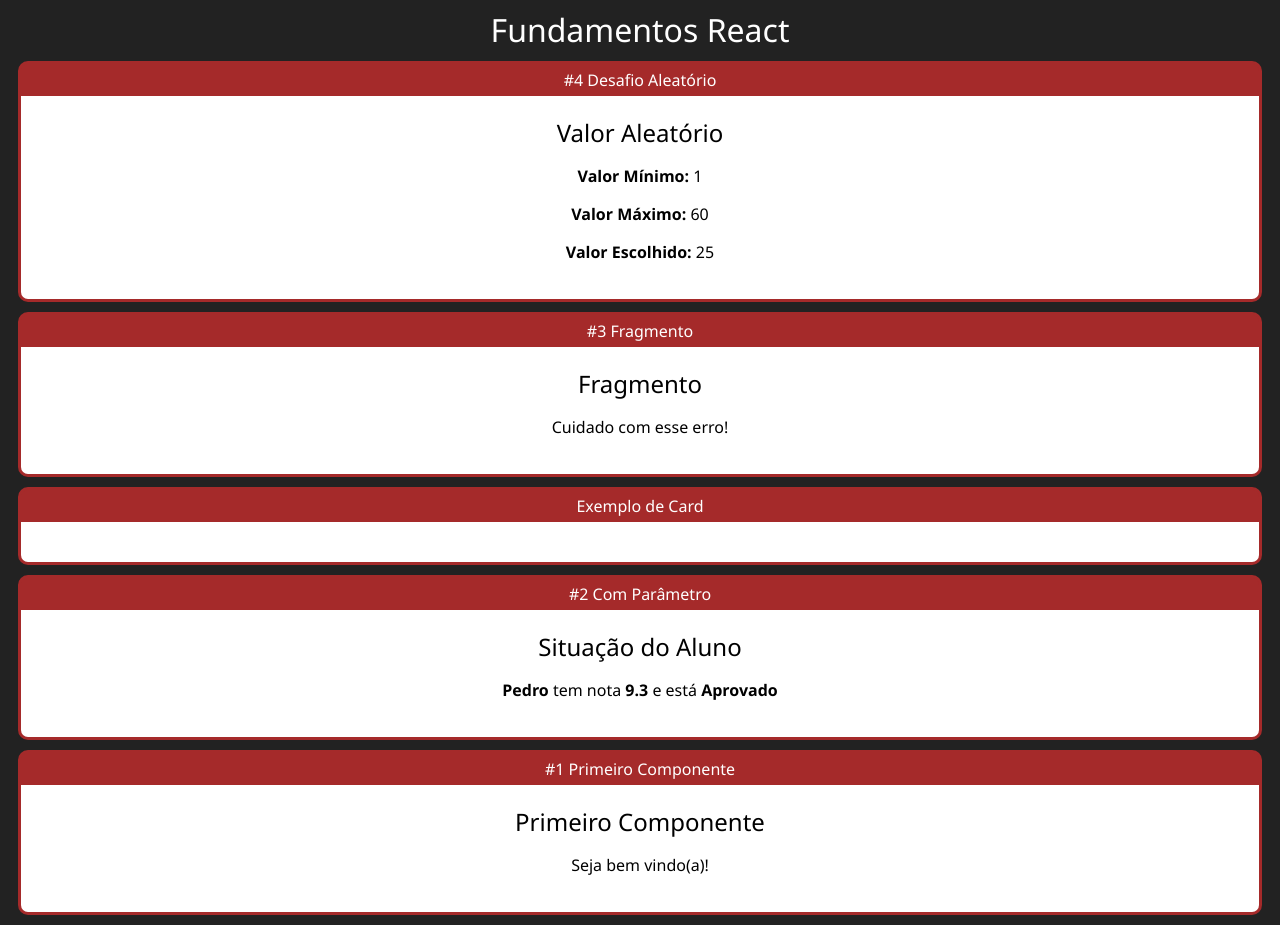
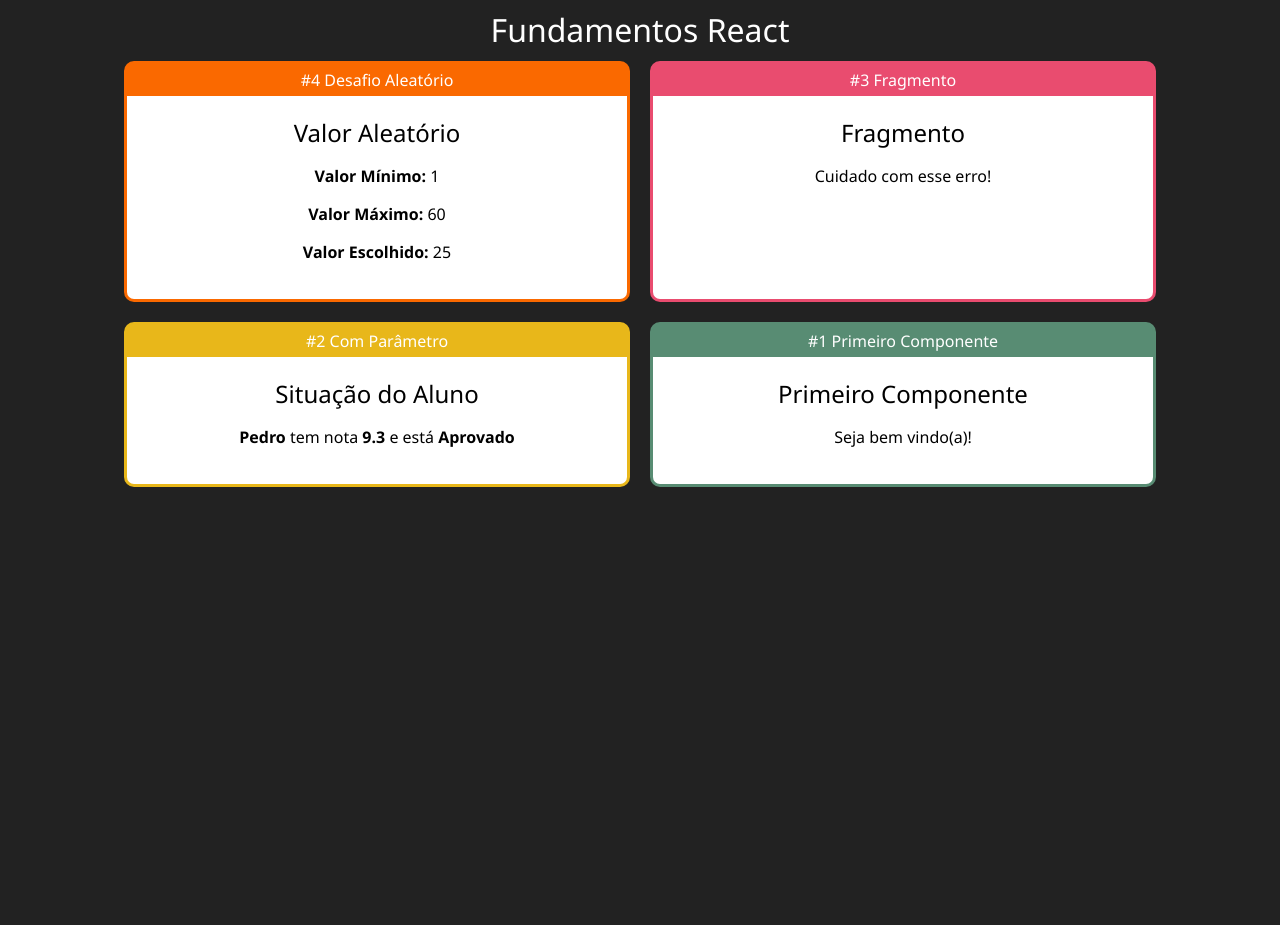
Before and after one commit to pedro-lopes-flooxai/Fundamentos-React, a React (Create React App) app: page / in a window 1280 px wide. After the commit the page ends 800 px from the top, so only its background shows below. Built offline with nearby package versions, Linux system fonts and the light colour scheme.

Commit message:
add: color

```diff
--- /dev/null
+++ b/src/App.css
@@ -0,0 +1,5 @@
+.App .Cards {
+    display: flex;
+    justify-content: center;
+    flex-wrap: wrap ;
+}
--- a/src/App.jsx
+++ b/src/App.jsx
@@ -1,3 +1,4 @@
+import './App.css'
 import React from 'react';
 
 import Aleatorio from './components/basicos/Aleatorio';
@@ -7,19 +8,20 @@
 import Card from './components/layout/Card';
 
 export default () =>
-    <div id="app">
+    <div className="App">
         <h1>Fundamentos React</h1>
-        <Card titulo=" #4 Desafio Aleatório">
+
+        <div className="Cards">
+
+        <Card titulo=" #4 Desafio Aleatório" color="#FA6900">
             <Aleatorio min={1} max={60} />
         </Card>
 
-        <Card titulo=" #3 Fragmento">
-            <Fragmento/>
+        <Card titulo=" #3 Fragmento" color="#E94C6F">
+            <Fragmento />
         </Card>
-        <Card titulo="Exemplo de Card"></Card>
 
-
-        <Card titulo=" #2 Com Parâmetro">
+        <Card titulo=" #2 Com Parâmetro" color="#E8B71A">
             <ComParametro
                 titulo="Situação do Aluno"
                 aluno="Pedro"
@@ -27,8 +29,10 @@
             />
         </Card>
 
-        <Card titulo=" #1 Primeiro Componente">
+        <Card titulo=" #1 Primeiro Componente" color="#588C73">
             <Primeiro></Primeiro>
         </Card>
 
+        </div>
+
     </div>
--- a/src/components/layout/Card.css
+++ b/src/components/layout/Card.css
@@ -1,9 +1,14 @@
 .Card {
-    background-color: brown;
-    border: 3px solid brown;
+
+    border: 3px solid;
     border-radius: 10px;
     overflow: hidden;
     margin: 10px;
+
+    display: flex;
+    flex-direction: column;
+    min-width: 500px;
+    max-width: 500px;
 }
 
 .Card .Title {
@@ -13,6 +18,7 @@
 }
 
 .Card .Content {
+    flex-grow: 1;
     background-color: rgb(255, 255, 255);
     color: #000;
     padding: 20px;
--- a/src/components/layout/Card.jsx
+++ b/src/components/layout/Card.jsx
@@ -2,8 +2,20 @@
 import React from "react";
 
 export default (props) => {
+
+    const cardStyle = {
+
+        backgroundColor: props.color || '#F00',
+        borderColor: props.color || '#F00',
+
+    }
+
     return (
-        <div className="Card">
+        <div className="Card" style={{
+            backgroundColor: props.color || '#F00',
+            borderColor: props.color || '#00',
+
+        }}>
             <div className="Title">{props.titulo}</div>
             <div className="Content">
                 {props.children}
```
